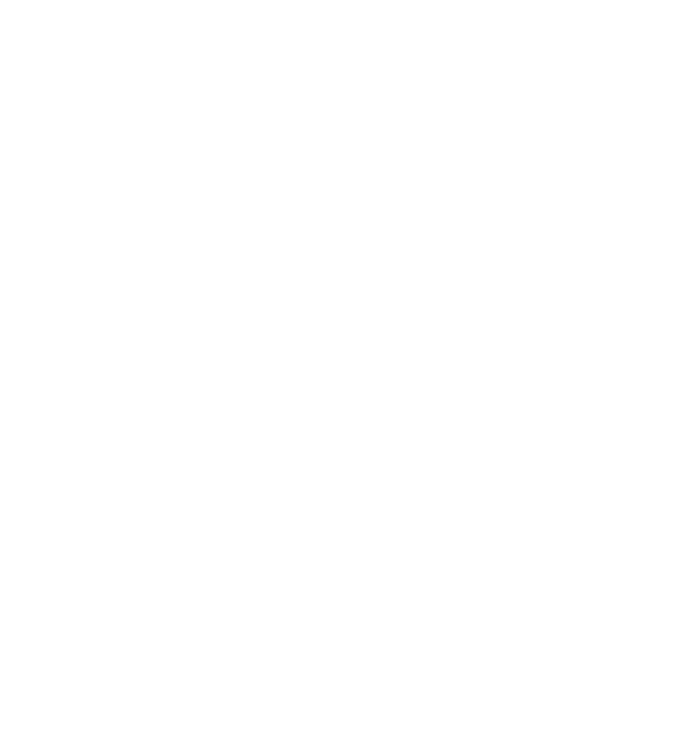
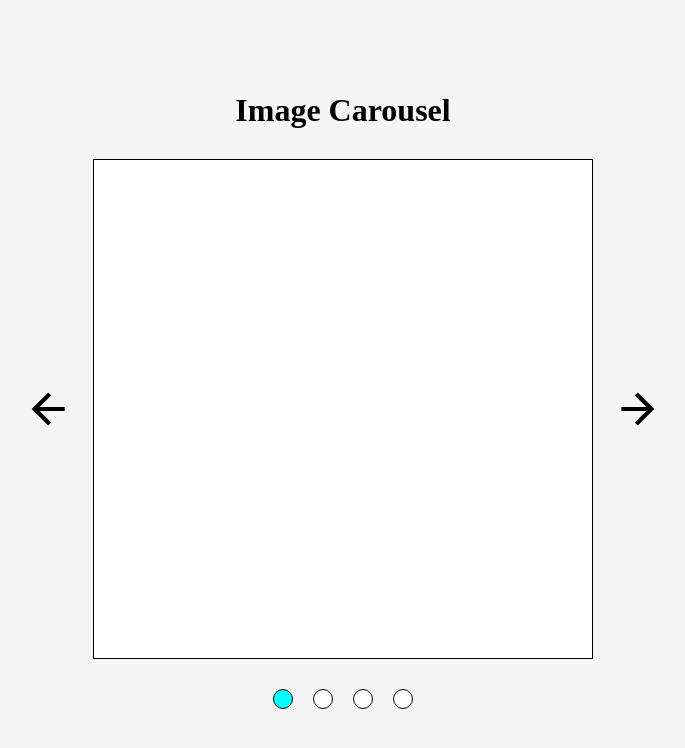
Before and after one commit to RichardGabelman/image-carousel, a website built with webpack: page src/index.html in a window 1280 px wide. Shown: the whole page, without its empty margins (297-982 px from the left). Built offline with nearby package versions, Linux system fonts and the light colour scheme.

Commit message:
Add basic scaffolding

```diff
--- a/src/index.html
+++ b/src/index.html
@@ -0,0 +1,34 @@
+<!DOCTYPE html>
+<html lang="en">
+  <head>
+    <meta charset="UTF-8" />
+    <meta name="viewport" content="width=device-width, initial-scale=1.0" />
+    <title>Image Carousel</title>
+  </head>
+  <body>
+    <h1>Image Carousel</h1>
+    <div class="center">
+      <svg xmlns="http://www.w3.org/2000/svg" viewBox="0 0 24 24">
+        <title>arrow-left</title>
+        <path
+          d="M20,11V13H8L13.5,18.5L12.08,19.92L4.16,12L12.08,4.08L13.5,5.5L8,11H20Z"
+        />
+      </svg>
+      <div class="pictureFrame">
+        <div class="images"></div>
+      </div>
+      <svg xmlns="http://www.w3.org/2000/svg" viewBox="0 0 24 24">
+        <title>arrow-right</title>
+        <path
+          d="M4,11V13H16L10.5,18.5L11.92,19.92L19.84,12L11.92,4.08L10.5,5.5L16,11H4Z"
+        />
+      </svg>
+    </div>
+    <div class="navdots">
+      <div class="selected"></div>
+      <div></div>
+      <div></div>
+      <div></div>
+    </div>
+  </body>
+</html>
--- a/src/style.css
+++ b/src/style.css
@@ -3,3 +3,64 @@
   margin: 0;
   padding: 0;
 }
+
+html,
+body {
+  width: 100%;
+  height: 100vh;
+  display: flex;
+  flex-direction: column;
+  background-color: whitesmoke;
+  justify-content: center;
+  align-items: center;
+  gap: 30px;
+}
+
+.center {
+  display: flex;
+  justify-content: center;
+  align-items: center;
+  gap: 20px;
+  width: 100%;
+}
+
+.center svg {
+  width: 50px;
+  height: 50px;
+  border-radius: 20%;
+}
+
+.center svg:hover {
+  background-color: gainsboro;
+}
+
+.pictureFrame {
+  width: 500px;
+  height: 500px;
+  border: 1px solid black;
+  background-color: white;
+  overflow: hidden;
+}
+
+.navdots {
+  display: flex;
+  justify-content: center;
+  gap: 20px;
+  cursor: pointer;
+}
+
+.navdots div {
+  border-radius: 50%;
+  width: 20px;
+  height: 20px;
+  border: 1px solid black;
+  background-color: white;
+}
+
+.navdots div:hover {
+  filter:brightness(85%);
+}
+
+div.selected {
+  background-color: aqua;
+}
```
Also changed, not shown: README.md, dist/index.html, dist/main.css, src/modules/module.js (deleted), 1 other file.
